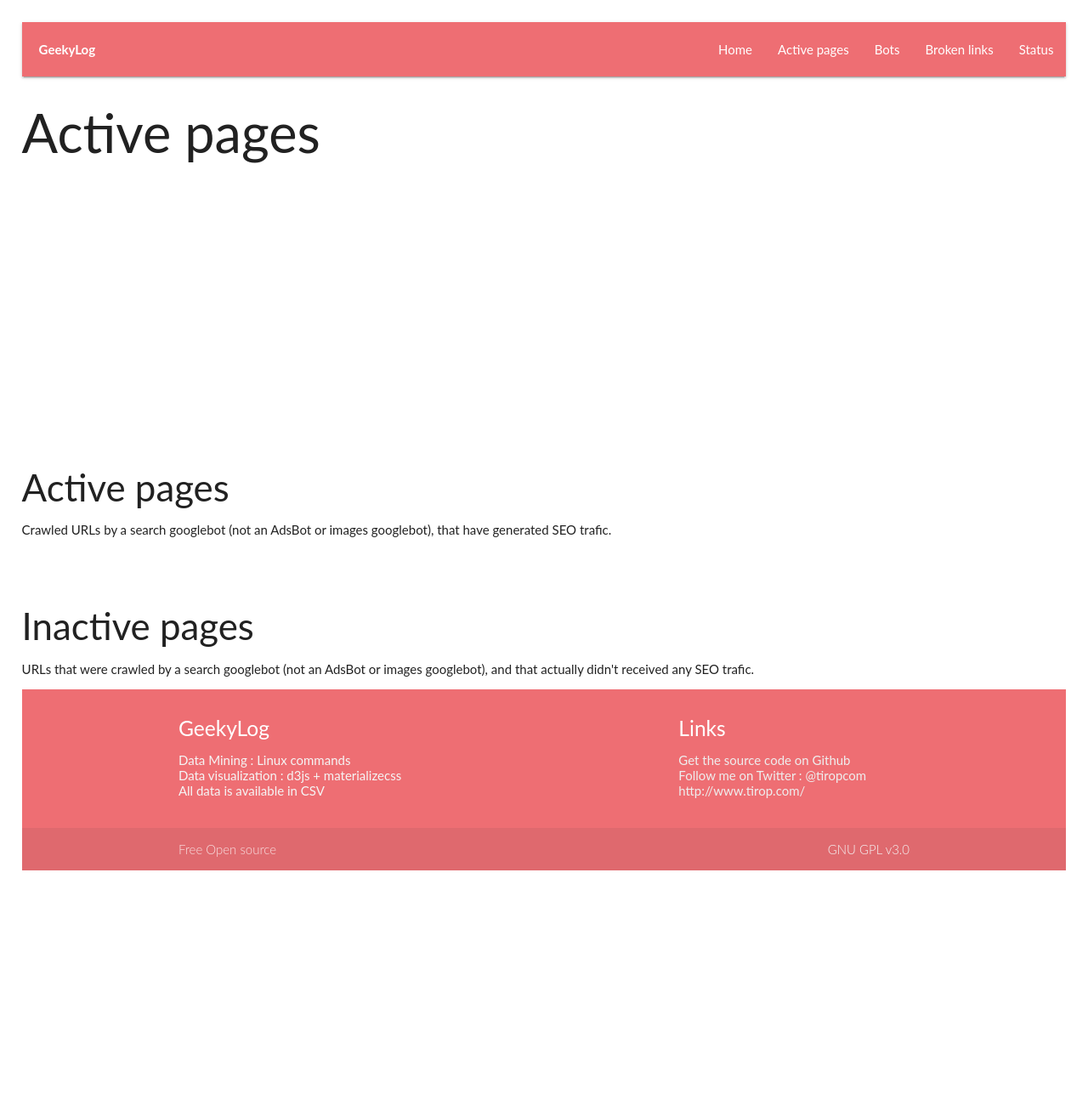
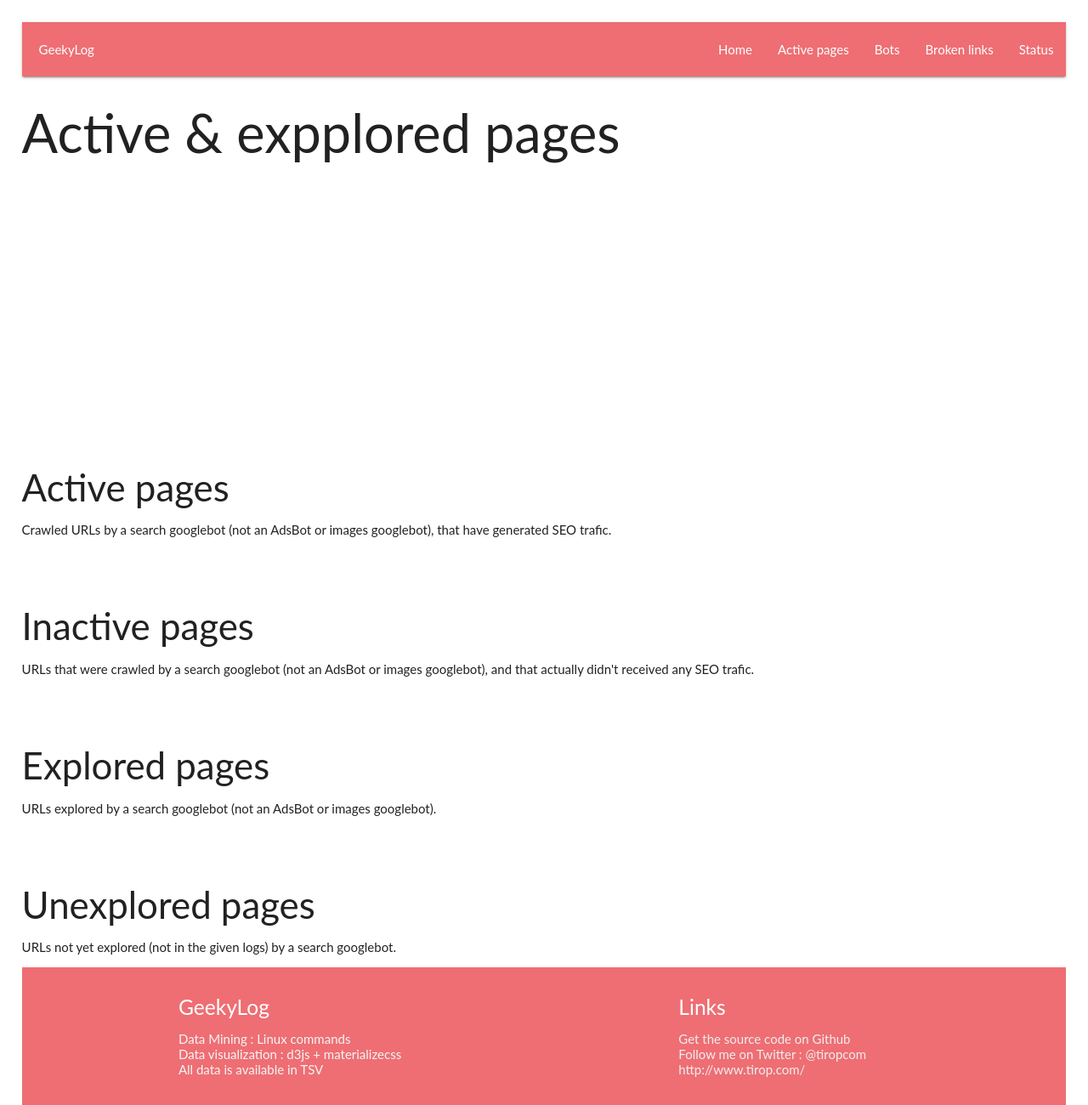
Before and after one commit to gnanet/GeekyLog, a plain HTML site: page actives.html in a window 1280 px wide. Shown: the top 1300 px of the page at 85% size. Before the commit the page ends 1050 px from the top, so only its background shows below. Drawn offline with Linux system fonts and the light colour scheme; no server answers.

Commit message:
Added explored & unexplored

```diff
--- a/actives.html
+++ b/actives.html
@@ -7,7 +7,7 @@
     <meta http-equiv="expires" content="Tue, 01 Jan 1980 1:00:00 GMT" />
     <meta http-equiv="pragma" content="no-cache" />
     <meta charset='utf8'>
-    <title>SeoLog</title>
+    <title>GeekyLog - Active ans non-active pages</title>
     <link rel="stylesheet" href="css/materialize.min.css">
     <link rel="stylesheet" href="css/geeky-log.css">
 </head>
@@ -15,27 +15,47 @@
 
     <nav>
         <div class="nav-wrapper">
-          <b id="logo">GeekyLog</b>
+          <a id="logo" href="index.html">GeekyLog</a>
           <ul id="nav-mobile" class="right hide-on-med-and-down">
           </ul>
         </div>
     </nav>
-    <h1>Active pages</h1>
+    <h1>Active & expplored pages</h1>
+    <!--<p><a href='#activePages'>Active pages</a> |
+    <a href='#inactivePages'>Inactive pages</a> |
+    <a href='#exploredPages'>Explored pages</a> |
+    <a href='#unexploredPages'>Unexplored pages</a></p>-->
 
         <div id="ratio">
             <svg width="500" height="250"></svg>
         </div>
     <div class='table'>
-        <h3>Active pages</h3>
+        <h3 id="activePages">Active pages</h3>
         <p>Crawled URLs by a search googlebot (not an AdsBot or images googlebot), that have generated SEO trafic.</p>
         <div id="actives"></div>
     </div>
 
     <div class='table'>
-        <h3>Inactive pages</h3>
+        <h3 id="inactivePages">Inactive pages</h3>
         <p>URLs that were crawled by a search googlebot (not an AdsBot or images googlebot), and that actually didn't received any SEO trafic.</p>
-        <div id="unuseful"></div>
+        <div id="inactives"></div>
     </div>
+
+
+    <div class='table'>
+        <h3 id="exploredPages">Explored pages</h3>
+        <p>URLs explored by a search googlebot (not an AdsBot or images googlebot).</p>
+        <div id="explored"></div>
+    </div>
+
+
+    <div class='table'>
+        <h3 id="unexploredPages">Unexplored pages</h3>
+        <p>URLs not yet explored (not in the given logs) by a search googlebot.</p>
+        <div id="unexplored"></div>
+    </div>
+
+
     <p></p>
 
     <footer class="page-footer">
@@ -43,7 +63,7 @@
             <div class="row">
                 <div class="col l6 s12">
                     <h5 class="white-text">GeekyLog</h5>
-                    <p class="grey-text text-lighten-4">Data Mining : Linux commands</br>Data visualization : d3js + materializecss<br>All data is available in CSV</p>
+                    <p class="grey-text text-lighten-4">Data Mining : Linux commands</br>Data visualization : d3js + materializecss<br>All data is available in TSV</p>
                 </div>
                 <div class="col l4 offset-l2 s12">
                     <h5 class="white-text">Links</h5>
@@ -71,14 +91,17 @@
 
     var stats = d3.json('logs/' + directory + "/global.json", function(error, data)
     {
+        if (error) console.warn(error)
         var d = '[{"key":"actives", "value":' + data.pagesActives + ', "color": "#82b1ff"},';
-        d+= '{"key": "unuseful", "value":' + data.pagesInactives + ', "color": "#ffab91"}]';
+        d+= '{"key": "inactives", "value":' + data.pagesInactives + ', "color": "#ffab91"}]';
 
         createPieData( 'ratio' , d );
     });
 
-    createTableTSV( "actives", "urls-actives.tsv", "URL", 20 );
-    createTableTSV( "unuseful", "urls-unuseful.tsv", "URL", 20 );
+    createTableTSV( "actives",      "pages-actives.tsv",    "URL", 20 );
+    createTableList( "inactives",    "pages-inactives.tsv",  "URL", 20 );
+    createTableList( "explored",     "pages-explored.tsv",   "URL", 20 );
+    createTableList( "unexplored",   "pages-unexplored.tsv", "URL", 20 );
     </script>
 </body>
 </html>
```
